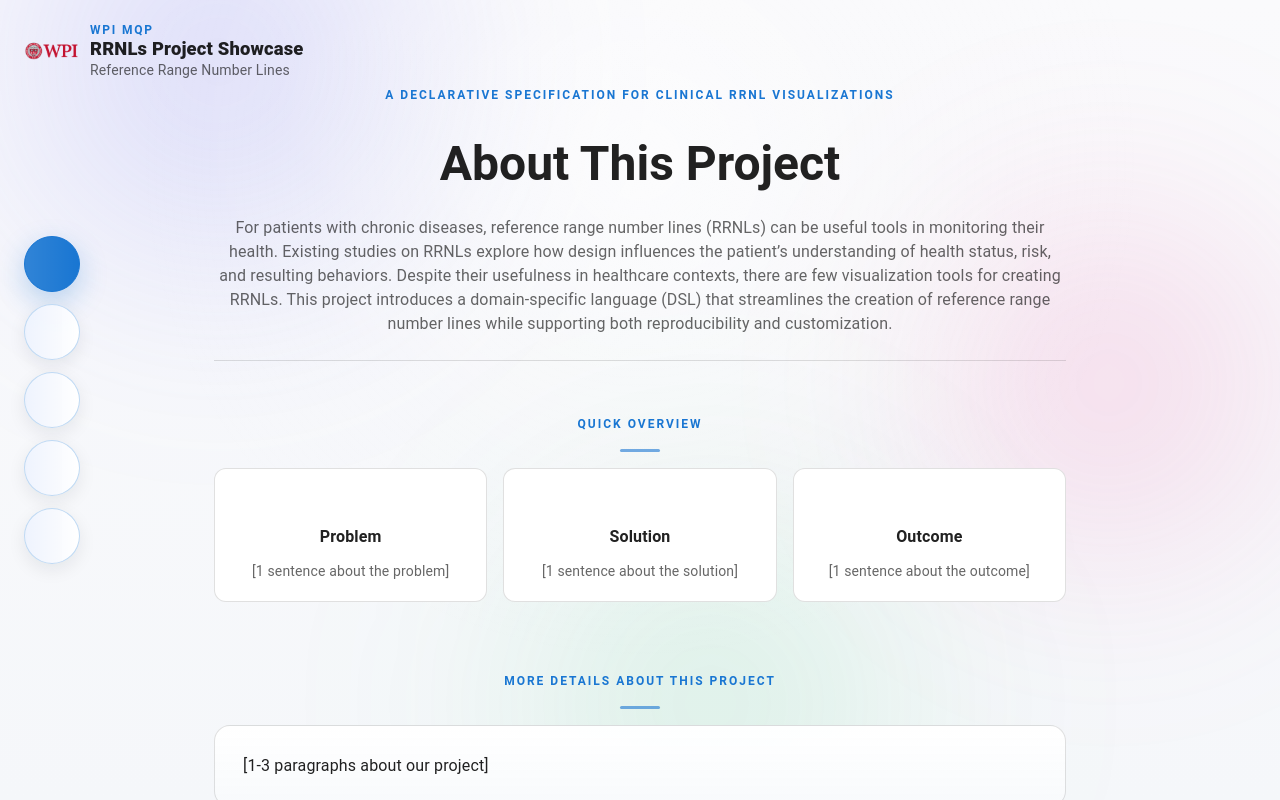
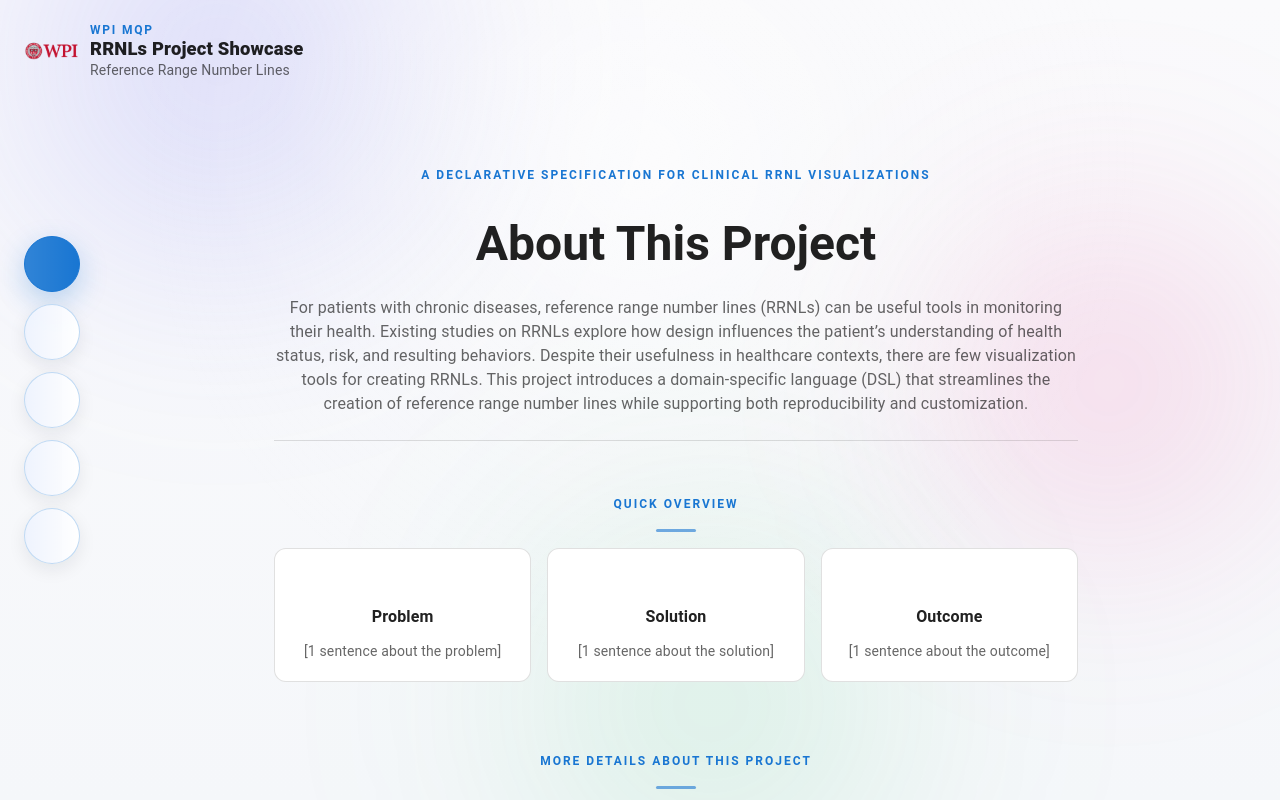
Before and after one commit to zoefisk/mqp-showcase-site, a Next.js app: page / in a window 1280 px wide. Shown: the top 800 px of the page. Built offline with nearby package versions, Linux system fonts and the light colour scheme; some icons are missing.

Commit message:
fix: apply page shell to layout to ensure more consistency for each page

```diff
--- a/src/app/graph-editor/page.tsx
+++ b/src/app/graph-editor/page.tsx
@@ -5,7 +5,7 @@ import PageHeader from "@/components/layout/PageHeader";
 
 export default function GraphEditorPage() {
     return (
-        <PageShell maxWidth="lg">
+        <>
             <PageHeader
                 eyebrowLabel={"MAKE YOUR OWN RRNL"}
                 mainHeader={"Graph Editor"}
@@ -27,6 +27,6 @@ export default function GraphEditorPage() {
             {/*    showPropertyEditors={false}*/}
             {/*    graphSource={"/vega-graphs/replicatedstudyD.json"}*/}
             {/*/>*/}
-        </PageShell>
+        </>
     );
 }
--- a/src/app/layout.tsx
+++ b/src/app/layout.tsx
@@ -7,6 +7,7 @@ import FloatingNav from "@/components/layout/FloatingNav";
 import SiteBadge from "@/components/layout/SiteBadge";
 import ThemeRegistry from "@/theme/ThemeRegistry";
 import BackgroundEffects from "@/components/layout/BackgroundEffects";
+import PageShell from "@/components/layout/PageShell";
 
 const geistSans = Geist({
     variable: "--font-geist-sans",
@@ -44,7 +45,9 @@ export default function RootLayout({
                         <Box sx={{ position: "relative", zIndex: 1 }}>
                             <SiteBadge />
                             <FloatingNav />
-                            {children}
+                            <PageShell>
+                                {children}
+                            </PageShell>
                         </Box>
                     </Box>
                 </ThemeRegistry>
```
